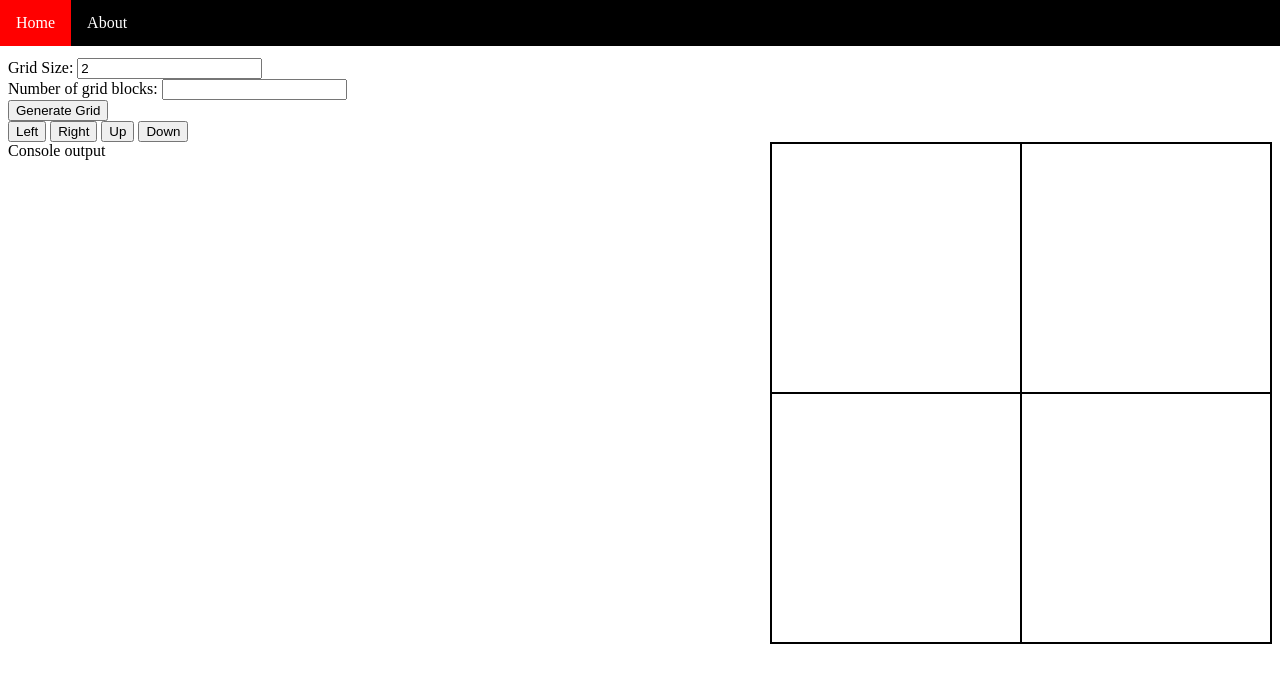
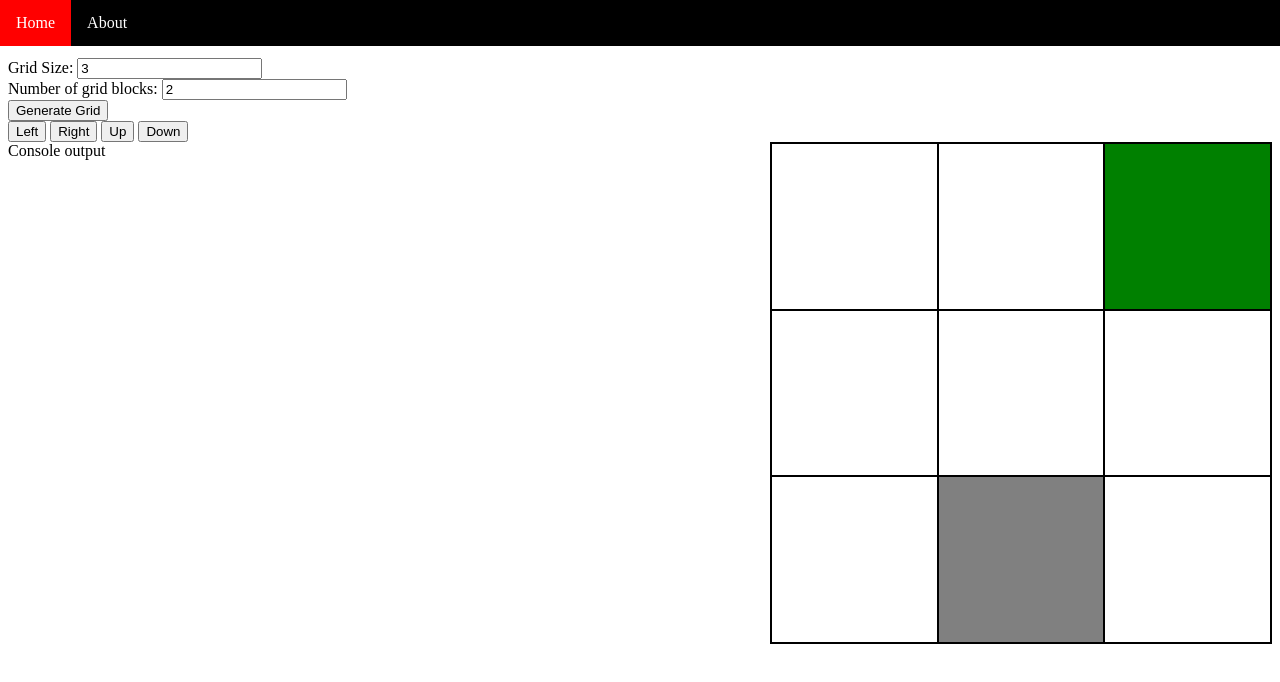
Before and after one commit to MihaiNuica97/SearchMethods, a plain HTML site: page index.html in a window 1280 px wide. Both pictures are taken after a click on the button "Left". Drawn offline with Linux system fonts and the light colour scheme.

Commit message:
implemented block movement

```diff
--- a/css/mainLayout.css
+++ b/css/mainLayout.css
@@ -72,7 +72,15 @@
 
 .gridBlock{
     border: 1px solid black;
+    -webkit-transition: 0.5s ease;
+    transition: 0.5s ease;
+    -webkit-transition-property: grid-area;
+    transition-property: grid-area;
 }
 #agentBlock{
     background-color: gray;
 }
+
+#gridBlock2{
+    background-color: green;
+}
--- a/index.html
+++ b/index.html
@@ -20,18 +20,18 @@
     <div id="optionsDiv">
         <div id="gridSizeDiv">
             <span>Grid Size: </span>
-            <input type="number" value="2" id="gridSizeInput">
+            <input type="number" value="3" id="gridSizeInput">
         </div>
         <div id="gridBlocksDiv">
             <span>Number of grid blocks: </span>
-            <input type="text" name="" id="">
+            <input type="number" value="2" id="">
         </div>
         <button id="generateGridBtn" onClick="graphicsManager.generateGrid()">Generate Grid</button>
         <div id="controlsDiv">
-                <button id="moveLeft">Left</button>
-                <button id="moveRight">Right</button>
-                <button id="moveUp">Up</button>
-                <button id="moveDown">Down</button>
+                <button id="moveLeft" onClick="graphicsManager.moveLeft()">Left</button>
+                <button id="moveRight"onClick="graphicsManager.moveRight()">Right</button>
+                <button id="moveUp"onClick="graphicsManager.moveUp()">Up</button>
+                <button id="moveDown"onClick="graphicsManager.moveDown()">Down</button>
             </div>
     </div>
 
--- a/js/graphicsManager.js
+++ b/js/graphicsManager.js
@@ -25,9 +25,69 @@ class GraphicsManager{
                     id: 'gridBlock'+ sumblocks,
                     "class": 'gridBlock emptyBlock'
                 }).appendTo(this.grid);
+
+                block.css("grid-area", (i+1) + " / " + (j+1) + " span 1 / span 1");
+                block.attr("row", i+1);
+                block.attr("col", j+1);
+                console.log(block.css("grid-area"));
+
                 sumblocks++;
-                console.log(block);
             }
         }
+        $('#gridBlock'+ (sumblocks - 1)).attr("id", "agentBlock");
+        this.agentBlock = $('#agentBlock');
     }
+
+
+    // blocks movement
+
+    swapBlocks(block1, block2){
+        let block1Row = block1.attr("row");
+        let block1Col = block1.attr("col");
+
+        let block2Row = block2.attr("row");
+        let block2Col = block2.attr("col");
+
+        block1.css({
+            "grid-row": block2Row,
+            "grid-column": block2Col
+        });
+
+        block2.css({
+            "grid-row": block1Row,
+            "grid-column": block1Col
+        });
+
+        block1.attr("row", block2Row);
+        block1.attr("col", block2Col);
+
+        block2.attr("row", block1Row);
+        block2.attr("col", block1Col);
+    }
+    moveLeft(){
+        let subjectRow = parseInt(this.agentBlock.attr("row"));
+        let subjectCol = parseInt(this.agentBlock.attr("col")) - 1;
+        this.swapBlocks(this.agentBlock, $('[row = '+ (subjectRow) + '][col = ' + (subjectCol) + ']'));
+    }
+    moveRight(){
+        let subjectRow = parseInt(this.agentBlock.attr("row"));
+        let subjectCol = parseInt(this.agentBlock.attr("col")) + 1;
+        this.swapBlocks(this.agentBlock, $('[row = '+ (subjectRow) + '][col = ' + (subjectCol) + ']'));
+    }
+    moveUp(){
+        let subjectRow = parseInt(this.agentBlock.attr("row")) - 1;
+        let subjectCol = parseInt(this.agentBlock.attr("col"));
+        this.swapBlocks(this.agentBlock, $('[row = '+ (subjectRow) + '][col = ' + (subjectCol) + ']'));
+
+
+    }
+    moveDown(){
+        let subjectRow = parseInt(this.agentBlock.attr("row")) + 1;
+        let subjectCol = parseInt(this.agentBlock.attr("col"));
+        this.swapBlocks(this.agentBlock, $('[row = '+ (subjectRow) + '][col = ' + (subjectCol) + ']'));
+
+    }
+
+
+
 }
--- a/js/main.js
+++ b/js/main.js
@@ -17,5 +17,6 @@ graphicsManager.generateGrid();
 
 console.log(graphicsManager);
 
+
 console.log(node);
 console.log(node.state);
```
